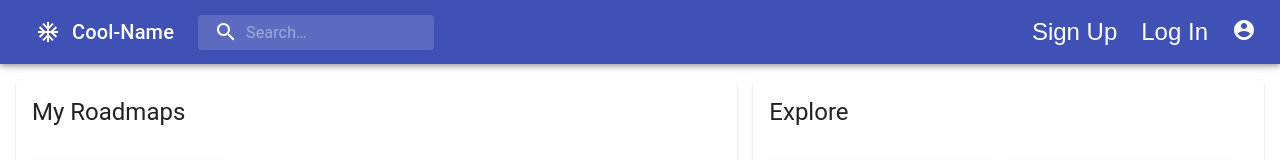
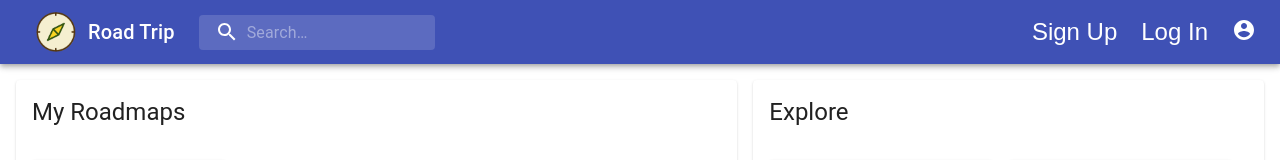
Before and after one commit to katyayego/BM8, a React (Create React App) app in the folder react/: page / in a window 1280 px wide. Shown: the top 160 px of the page. Built offline with nearby package versions, Linux system fonts and the light colour scheme; no server answers.

Commit message:
add icon and favicon

```diff
--- a/react/public/index.html
+++ b/react/public/index.html
@@ -24,7 +24,7 @@
       work correctly both with client-side routing and a non-root public URL.
       Learn how to configure a non-root public URL by running `npm run build`.
     -->
-    <title>React App</title>
+    <title>Road Trip</title>
   </head>
   <body>
     <noscript>You need to enable JavaScript to run this app.</noscript>
--- a/react/src/Components/Navbar/Navbar.js
+++ b/react/src/Components/Navbar/Navbar.js
@@ -9,7 +9,8 @@ import MenuItem from '@material-ui/core/MenuItem';
 import Menu from '@material-ui/core/Menu';
 import SearchIcon from '@material-ui/icons/Search';
 import AccountCircle from '@material-ui/icons/AccountCircle';
-import AcUnitIcon from '@material-ui/icons/AcUnit';
+// import AcUnitIcon from '@material-ui/icons/AcUnit';
+import roadTripLogo from '../../images/compassLogo.png'
 import { Button } from '@material-ui/core';
 import { useHistory, Link } from 'react-router-dom'
 
@@ -114,11 +115,11 @@ const Navbar = () => {
         <Toolbar>
           <Link to='/' style={{ textDecoration: 'none', color: "inherit" }}>
             <IconButton color='inherit'>
-              <AcUnitIcon />
+              <img src={roadTripLogo} style={{ height: '40px', width: '40px'}}/>
             </IconButton>
           </Link>
           <Typography className={classes.title} variant='h6' noWrap>
-            Cool-Name
+            Road Trip
           </Typography>
           <div className={classes.search}>
             <form onSubmit={handleSearch}>
--- a/react/src/pages/Home/LogIn.js
+++ b/react/src/pages/Home/LogIn.js
@@ -50,7 +50,9 @@ const useStyles = makeStyles((theme) => ({
 export default function SignUp() {
     const classes = useStyles();
     // Can change to actually log people in
-    //   const usernameRef = useRef();
+      const usernameRef = useRef();
+      const passwordRef = useRef();
+
     //   const firstNameRef = useRef();
     //   const lastNameRef = useRef();
 
@@ -70,7 +72,10 @@ export default function SignUp() {
         event.preventDefault();
         window.location = "/";
 
-        // ..code to submit form to backend here...
+        // event.preventDefault();
+        // const username = usernameRef.current.value;
+        // const password = password.current.value;
+        // postUser(username, first + " " + last)
     }
     return (
         <Container component="main" maxWidth="xs">
```
Also changed, not shown: react/src/images/compassLogo.png (added), 1 other file (tests, documents, lock files or other folders).
